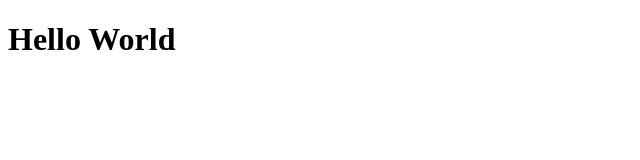
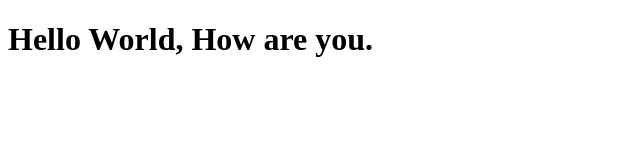
Before and after one commit to Imrulafridi/firstassignment, a plain HTML site: page index.html in a window 1280 px wide. Shown: the whole page, without its empty margins (0-640 px from the left). Drawn offline with Linux system fonts and the light colour scheme.

Commit message:
Update index.html

```diff
--- a/index.html
+++ b/index.html
@@ -7,7 +7,7 @@
 </head>
 <body>
     <H1>
-        Hello World
+        Hello World, How are you.
     </H1>
 </body>
 </html>
```
